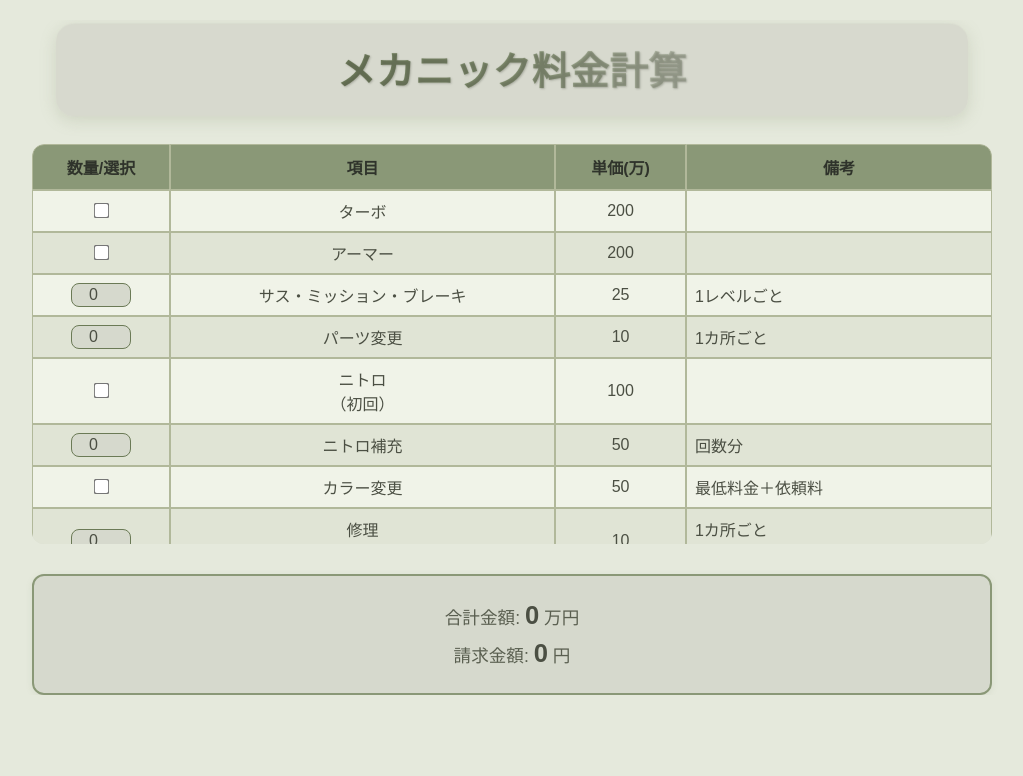
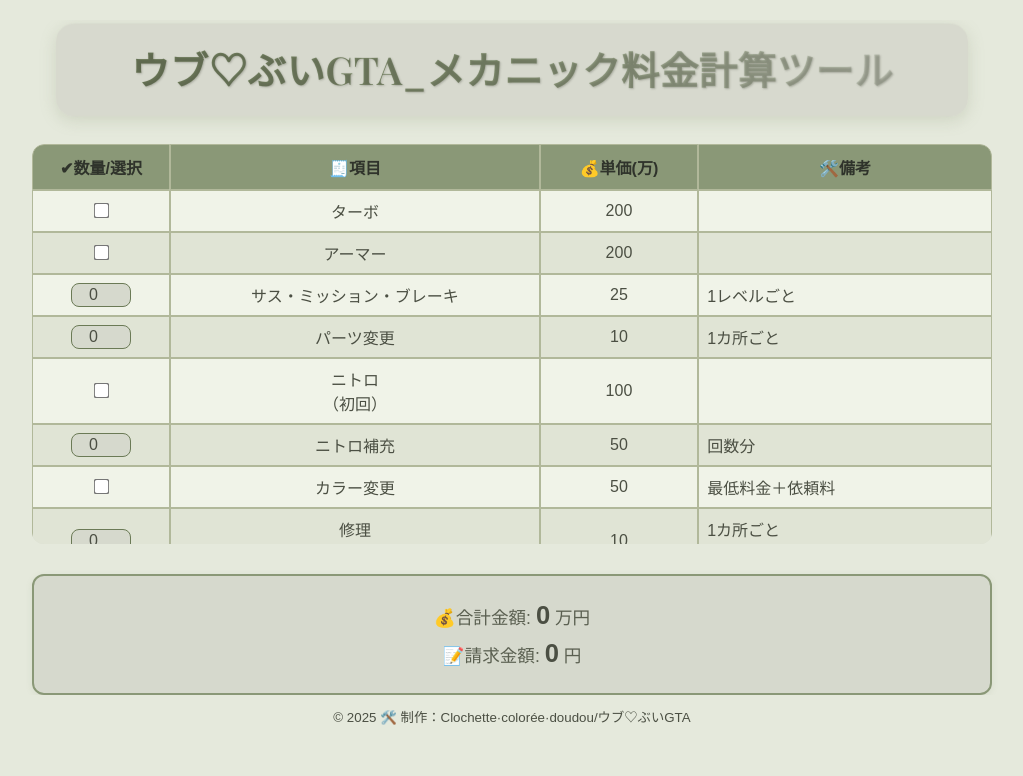
Before and after one commit to Tofu-poupee/ubuv_mechanic_feecalc, a plain HTML site: page index.html in a window 1280 px wide. Shown: the whole page, without its empty margins (128-1151 px from the left). Drawn offline with nearby package versions, Linux system fonts and the light colour scheme.

Commit message:
Update index.html

```diff
--- a/index.html
+++ b/index.html
@@ -11,17 +11,17 @@
 
 <body>
     <div class="container">
-        <h1><span>メカニック料金計算</span></h1>
+        <h1><span>ウブ♡ぶいGTA_メカニック料金計算ツール</span></h1>
 
         <div class="table-wrapper">
             <form id="priceForm">
                 <table>
                     <thead>
                         <tr>
-                            <th>数量/選択</th>
-                            <th>項目</th>
-                            <th>単価(万)</th>
-                            <th>備考</th>
+                            <th>✔数量/選択</th>
+                            <th>🧾項目</th>
+                            <th>💰単価(万)</th>
+                            <th>🛠️備考</th>
                         </tr>
                     </thead>
                     <tbody>
@@ -121,14 +121,21 @@
         </div>
 
         <div class="totals">
-            <p>合計金額: <span id="total">0</span> 万円</p>
-            <p>請求金額: <span id="multiplied">0</span> 円</p>
+            <p>💰合計金額: <span id="total">0</span> 万円</p>
+            <p>📝請求金額: <span id="multiplied">0</span> 円</p>
         </div>
 
     </div>
-
-    <script src="script.js"></script>
-
+    <footer>
+        <div id="footer">
+            <div class="foot-cont">
+                <div id="copy">
+                    <small class="copyright">&copy;&nbsp;2025&nbsp;🛠️ 制作：Clochette·colorée·doudou/ウブ♡ぶいGTA</small>
+                </div>
+            </div>
+        </div>
+    </footer>
 </body>
+<script src="script.js"></script>
 
 </html>
```
